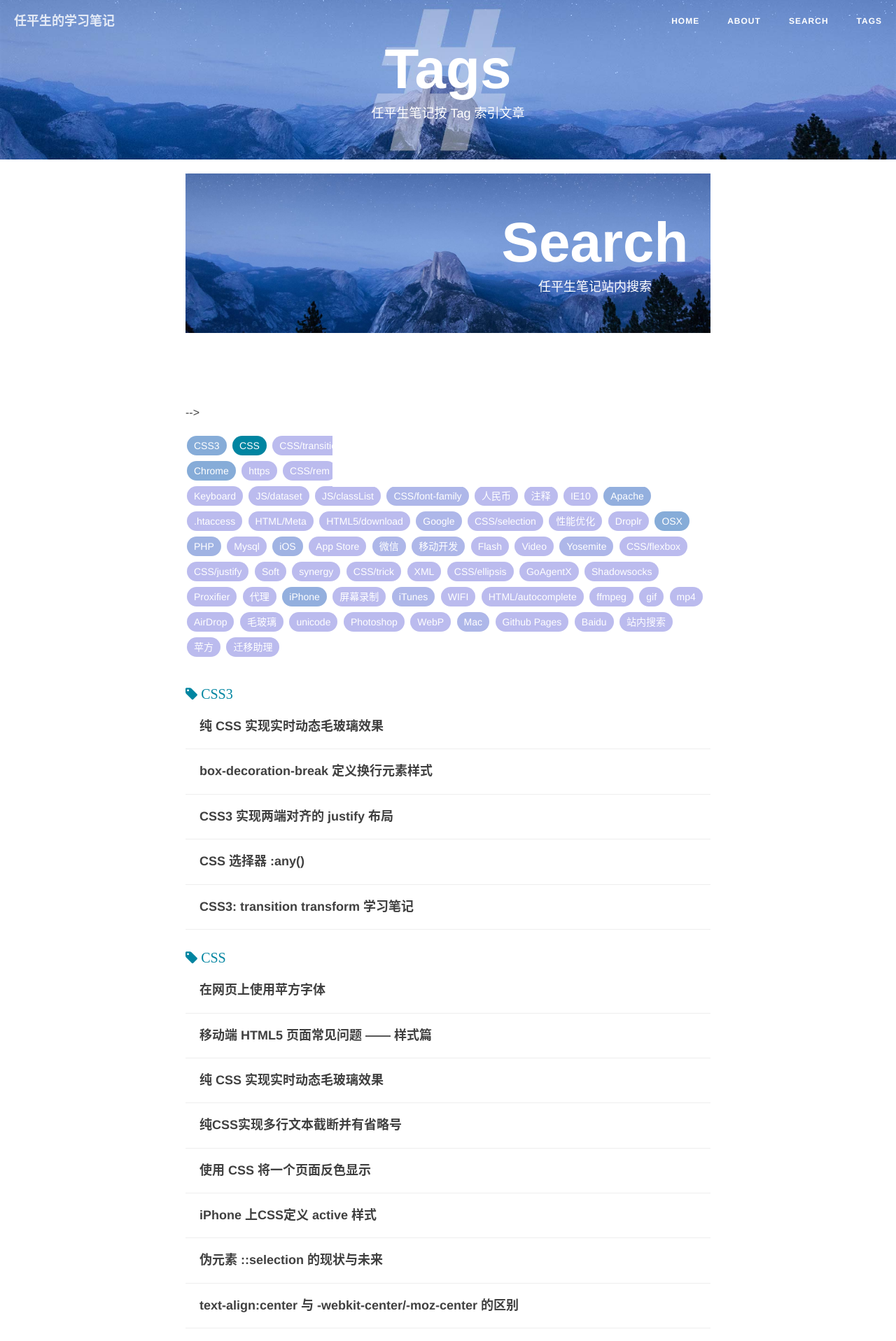
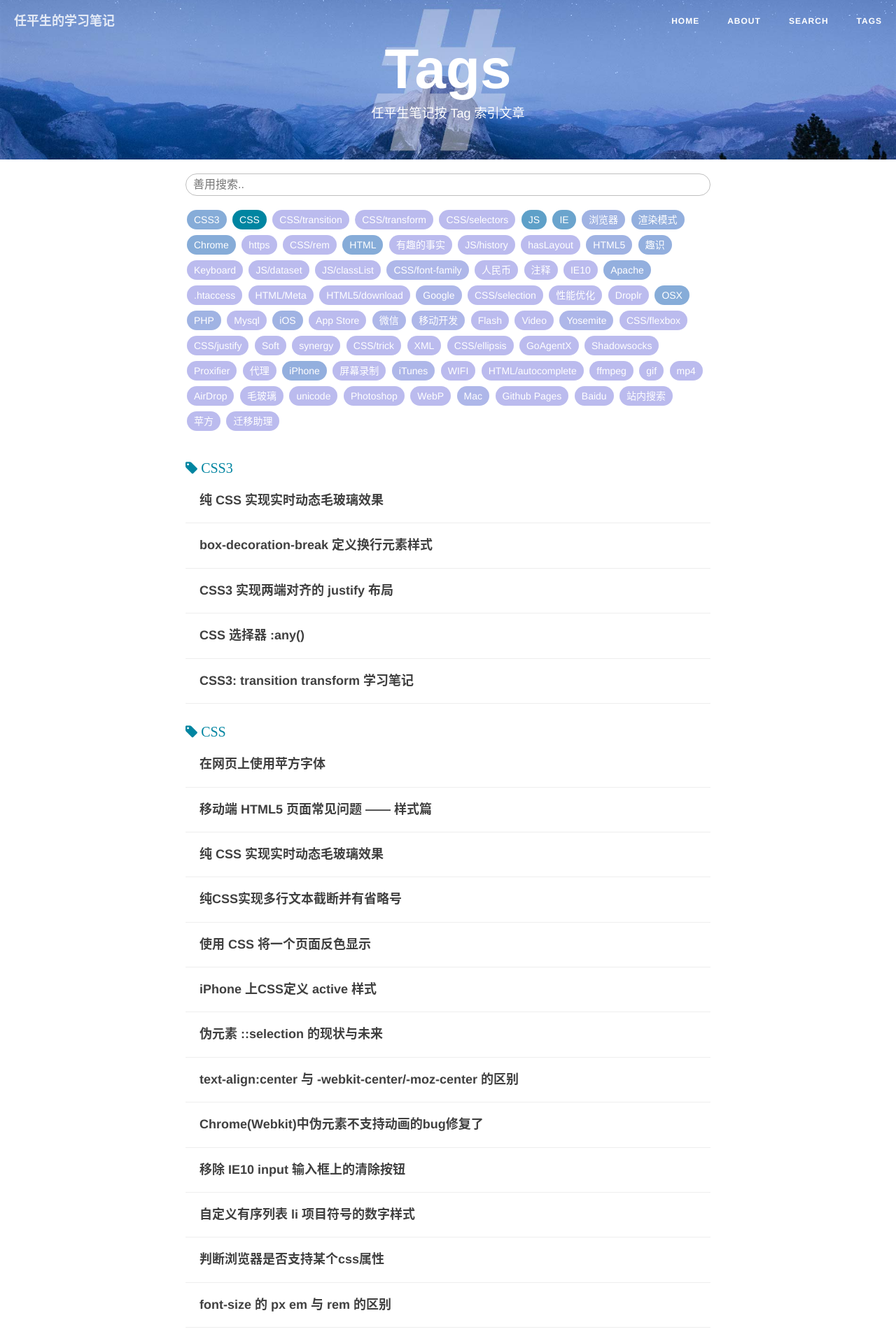
Before and after one commit to rpsh/rpsh.github.io, a Jekyll site: the page built from tags.html, in a window 1280 px wide. Shown: the top 1917 px of the page at 70% size. Built offline with Jekyll 4.4.1, drawn with Linux system fonts in a browser that asks for light colours; nearby versions of some CDN libraries; Markdown is read by kramdown in place of the engine named in the settings; comment, search, counter and statistics services are not loaded.

```diff
--- a/tags.html
+++ b/tags.html
@@ -25,7 +25,61 @@
 <div class="container">
 	<div class="row">
 		<div class="col-lg-8 col-lg-offset-2 col-md-10 col-md-offset-1">
-			<!-- {{content}} -->
+			<!-- Search -->
+			{% if site.search %}
+			<section>
+				<!-- no hr -->
+				<div class="search">
+					{% if site.custom-search %}
+					<!-- 自定义搜索 -->
+						<form class="search-form" action="/search/">
+							<input type="search" name="q" class="search-input" placeholder="{{ site.search-placeholder }}">
+						</form>
+					{% else %}
+					<!-- 直接跳转搜索引擎 -->
+						{% if site.search-engine == 'google' %}
+							<form id="search-form" target="_blank" method="get" class="search-form" action="https://www.google.com/search">
+								<input type="search" name="q" class="search-input" placeholder="{{ site.search-placeholder }}">
+								<input type="hidden" name="sitesearch" value="{{ site.url }}">
+								<script>
+								if(navigator.userAgent.match(/(iPod|iPhone|iPad)/i)) {
+									/* fix iOS 系统禁止新窗口提交表单 */
+									document.getElementById('search-form').removeAttribute('target');
+								}
+								</script>
+							</form>
+						{% else %}
+							<form id="search-form" target="_blank" method="get" class="search-form" action="https://www.baidu.com/baidu">
+								<input type="search" name="word" class="search-input" placeholder="{{ site.search-placeholder }}">
+								<input type="hidden" name="si" value="{{ site.url }}">
+								<input type="hidden" name="tn" value="bds">
+								<input type="hidden" name="cl" value="3">
+								<input type="hidden" name="ct" value="2097152">
+								<script>
+									var siInput = document.getElementsByName('si')[0];
+									var searchInput = document.getElementsByName('word')[0];
+									var searchForm = document.getElementById('search-form');
+
+									siInput.value = siInput.value.replace('http://','');
+
+									searchForm.addEventListener('submit',function(e){
+										if(navigator.userAgent.match(/(iPod|iPhone|iPad)/i)) {
+											/* fix iOS 系统禁止新窗口提交表单 */
+											 searchForm.removeAttribute('target');
+										}
+										searchInput.value += ' '+siInput.value;
+
+										setTimeout(function(){
+											searchInput.value = searchInput.value.replace(' '+siInput.value, '');
+										},1)
+									}, false)
+								</script>
+							</form>
+						{% endif %}
+					{% endif %}
+				</div>
+			</section>
+			{% endif %}
 			<!-- 标签云 -->
 			<div id='tag_cloud' class="tags">
 				{% for tag in site.tags %}
```
